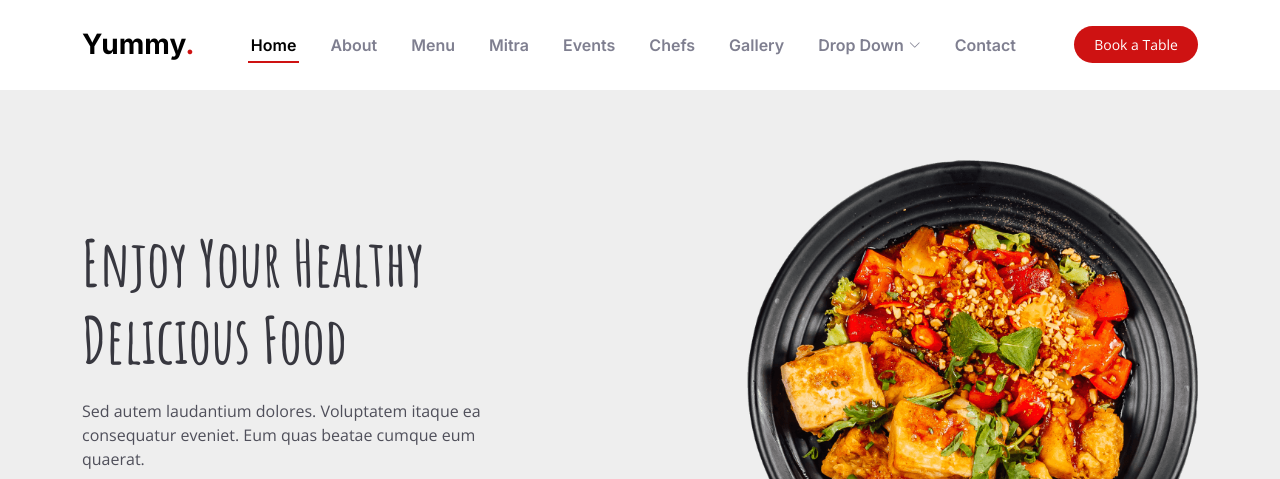
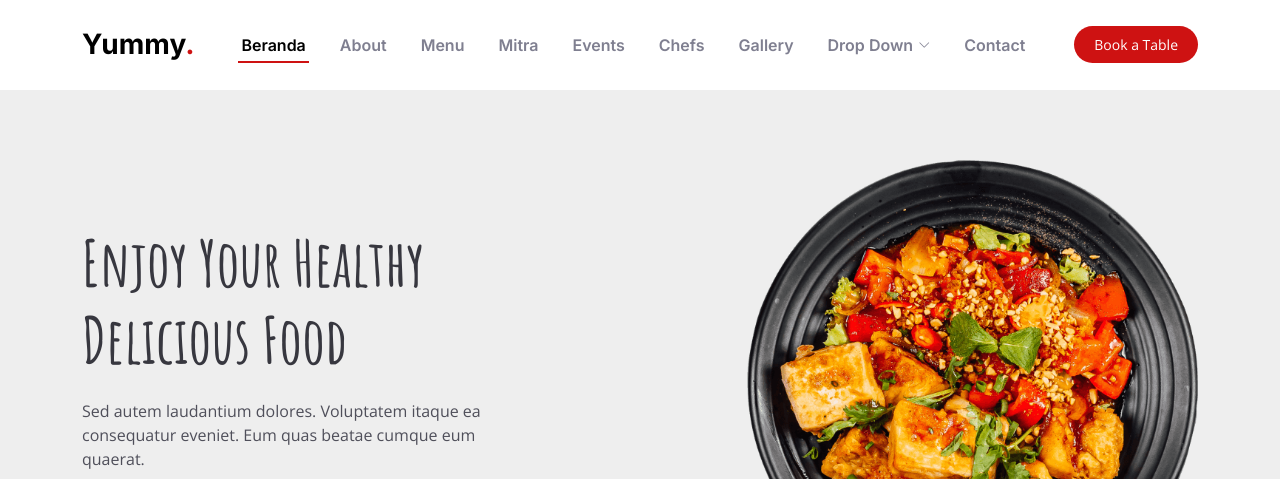
Before and after one commit to CumaGameLab/mini-project, a plain HTML site: page index.html in a window 1280 px wide. Shown: the top 479 px of the page. Drawn offline with nearby package versions, Linux system fonts and the light colour scheme; animation ran at ten frames a second.

Commit message:
commit nav

```diff
--- a/index.html
+++ b/index.html
@@ -63,7 +63,7 @@
 
         <nav id="navbar" class="navbar">
           <ul>
-            <li><a href="#hero">Home</a></li>
+            <li><a href="#hero">Beranda</a></li>
             <li><a href="#about">About</a></li>
             <li><a href="#menu">Menu</a></li>
             <li><a href="#partner">Mitra</a></li>
```
